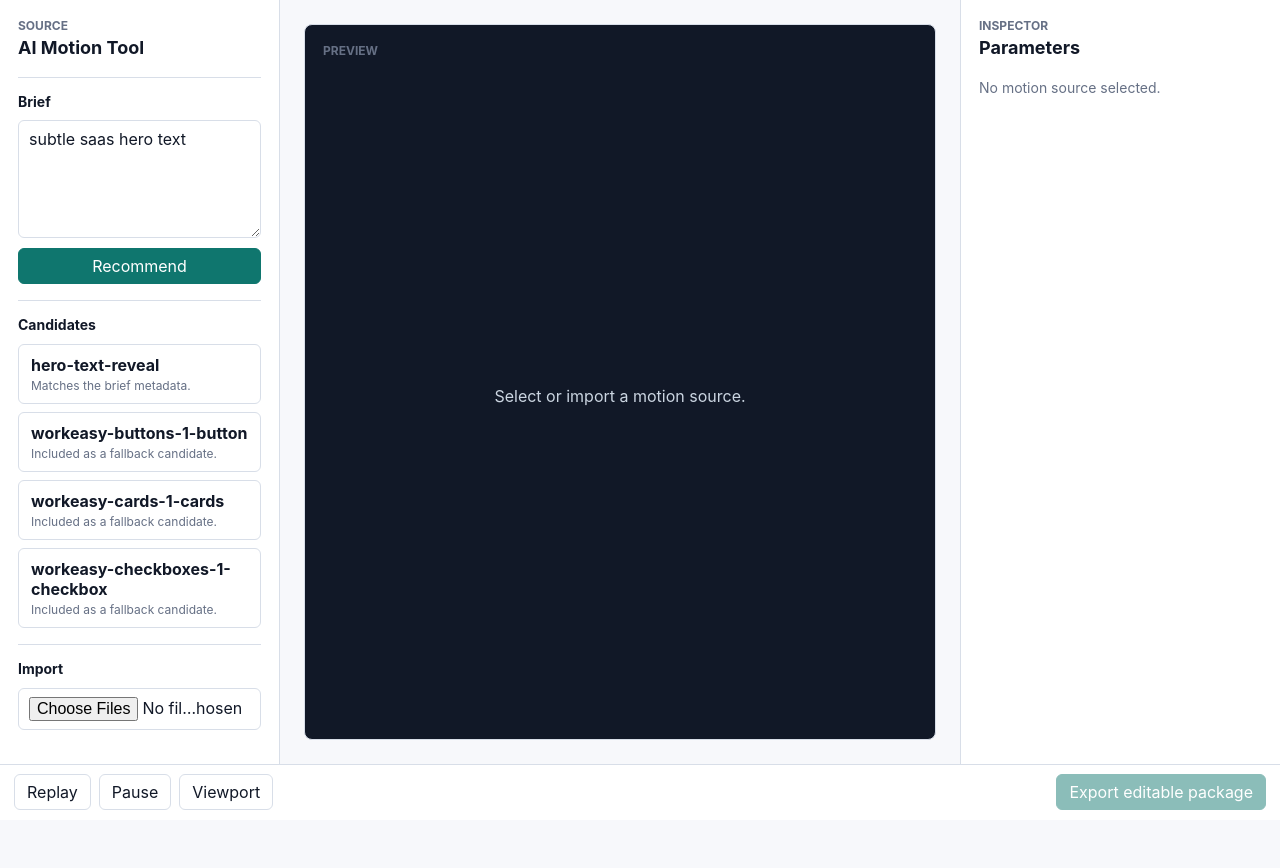
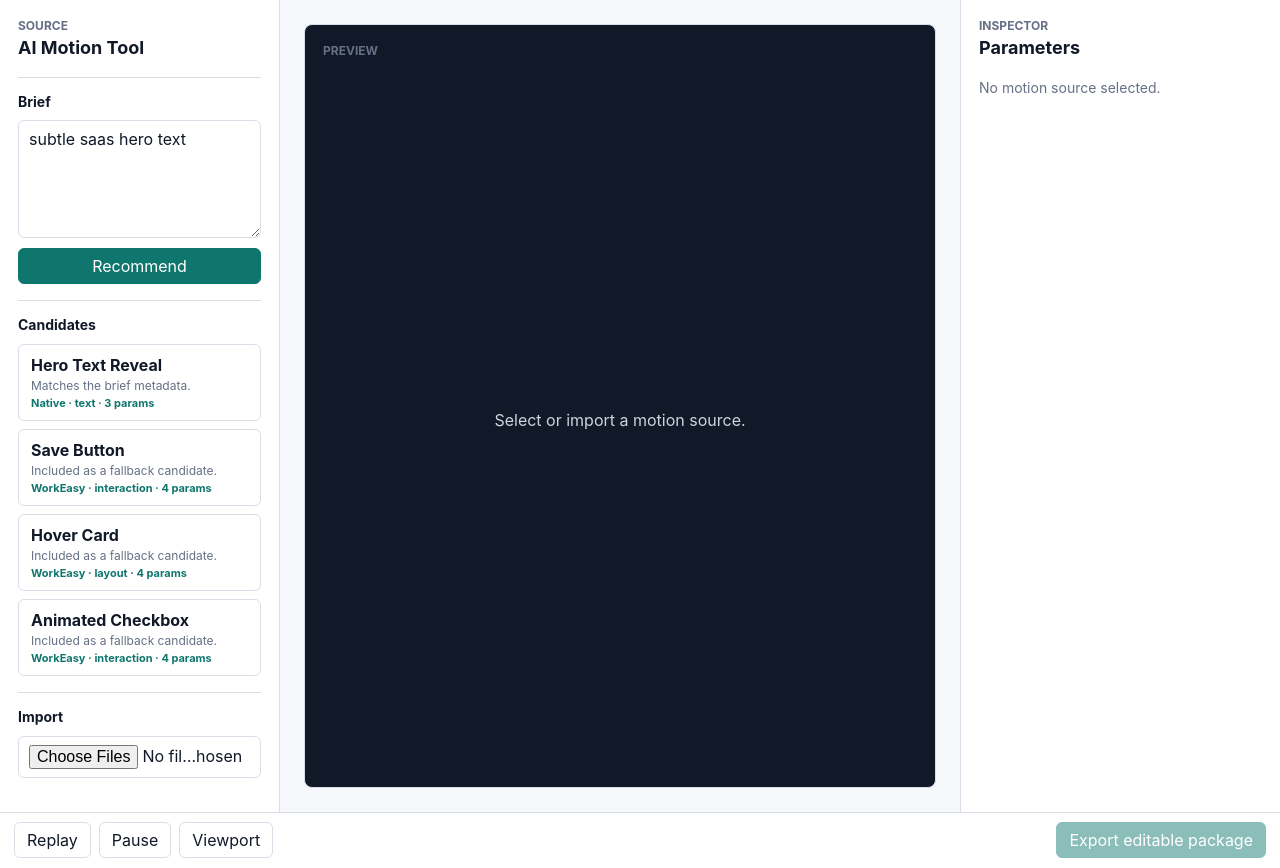
Before and after one commit to yssssssssssss/ai-motion, a React (Vite) app in the folder apps/web/: page / in a window 1280 px wide. Both pictures are taken after a click on the button "Recommend". Before the commit the page ends 820 px from the top, so only its background shows below. Built offline with nearby package versions, Linux system fonts and the light colour scheme.

Commit message:
feat: show workeasy candidate metadata

```diff
--- a/apps/web/src/App.tsx
+++ b/apps/web/src/App.tsx
@@ -249,7 +249,7 @@ export function App() {
           <h1>AI Motion Tool</h1>
         </div>
         <BriefPanel brief={brief} onBriefChange={setBrief} onRecommend={runRecommend} />
-        <ComponentCandidates recommendations={recommendations} onSelect={selectComponent} />
+        <ComponentCandidates recommendations={recommendations} components={components} onSelect={selectComponent} />
         <ImportPanel onImport={importFiles} />
         <ConfirmParamsPanel
           params={suggestedParams}
--- a/apps/web/src/features/library/ComponentCandidates.tsx
+++ b/apps/web/src/features/library/ComponentCandidates.tsx
@@ -1,22 +1,32 @@
-import type { Recommendation } from "@motion-tool/core";
+import type { MotionComponent, Recommendation } from "@motion-tool/core";
 
 type Props = {
   recommendations: Recommendation[];
+  components: MotionComponent[];
   onSelect: (componentId: string) => void;
 };
 
-export function ComponentCandidates({ recommendations, onSelect }: Props) {
+export function ComponentCandidates({ recommendations, components, onSelect }: Props) {
+  const componentById = new Map(components.map((component) => [component.id, component]));
+
   return (
     <section className="tool-section">
       <h2>Candidates</h2>
       {recommendations.length === 0 ? <p className="muted">Run recommendation to see built-in components.</p> : null}
       <div className="candidate-list">
-        {recommendations.map((item) => (
-          <button className="candidate" key={item.componentId} type="button" onClick={() => onSelect(item.componentId)}>
-            <strong>{item.componentId}</strong>
-            <span>{item.reason}</span>
-          </button>
-        ))}
+        {recommendations.map((item) => {
+          const component = componentById.get(item.componentId);
+          return (
+            <button className="candidate" key={item.componentId} type="button" onClick={() => onSelect(item.componentId)}>
+              <strong>{component?.name ?? item.componentId}</strong>
+              <span>{item.reason}</span>
+              <small>
+                {component?.tags.includes("workeasy") ? "WorkEasy" : "Native"} · {component?.category ?? "component"} ·{" "}
+                {component?.manifest.params.length ?? 0} params
+              </small>
+            </button>
+          );
+        })}
       </div>
     </section>
   );
--- a/apps/web/src/styles.css
+++ b/apps/web/src/styles.css
@@ -225,6 +225,12 @@ h2 {
   font-size: 12px;
 }
 
+.candidate small {
+  color: var(--accent);
+  font-size: 11px;
+  font-weight: 700;
+}
+
 .muted {
   margin: 0;
   color: var(--muted);
```
